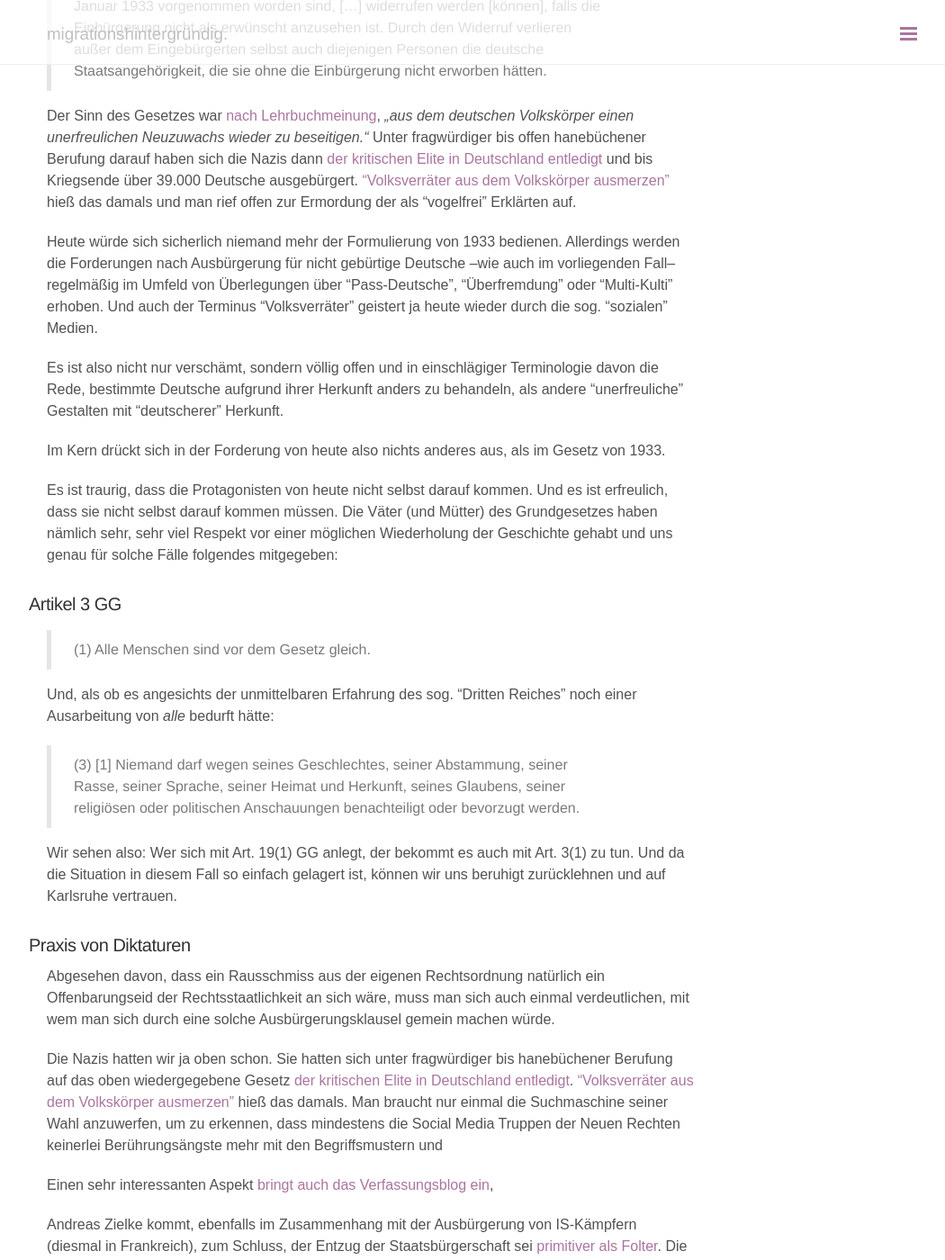
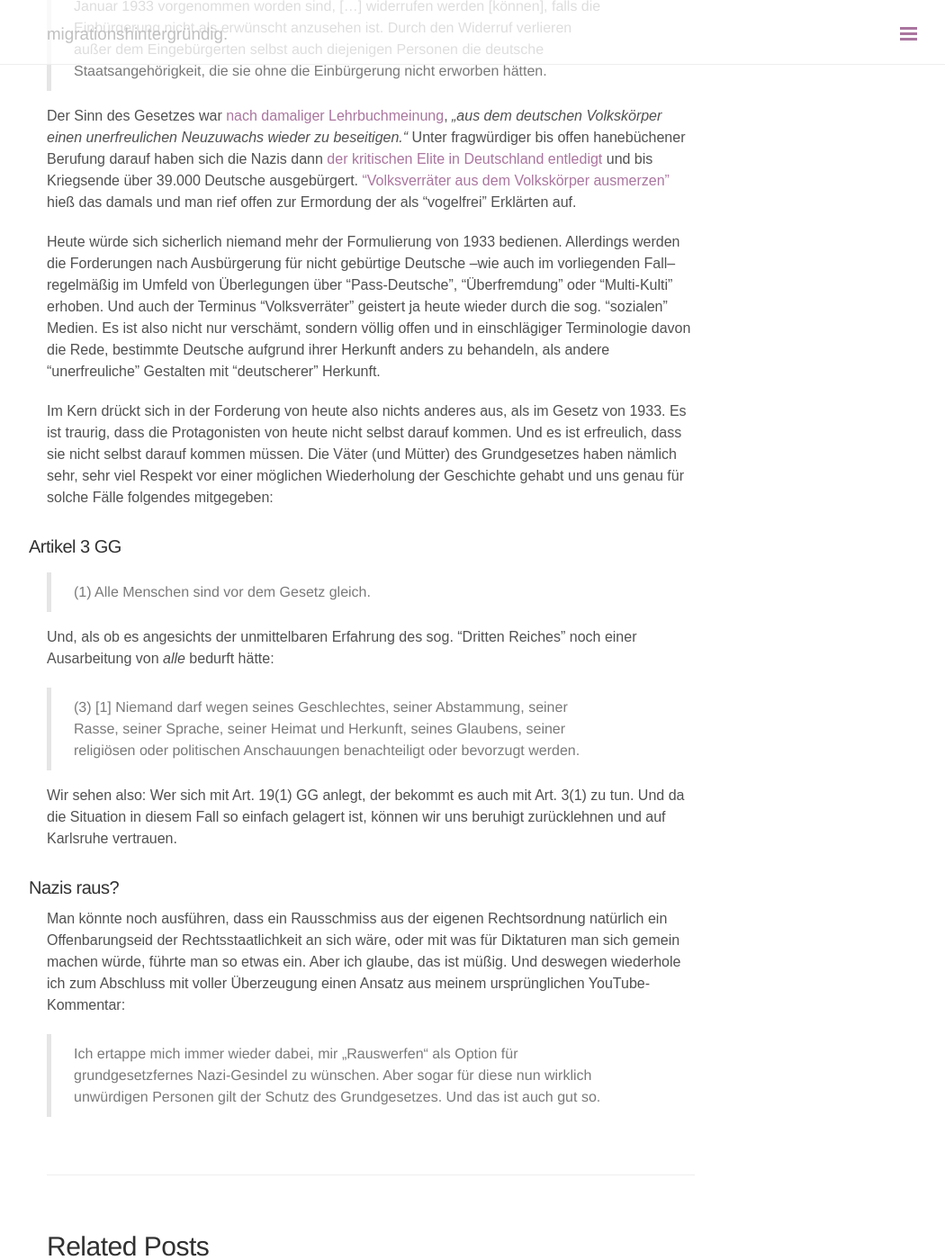
Before and after one commit to turkishmaid/turkishmaid.github.io, a Jekyll site: the page built from _posts/2019-02-02-ausbuergern.md, in a window 1280 px wide and 1400 px high, scrolled down 1996 px. Shown: the whole window at 90% size, without its empty margins (228-1278 px from the left). Built offline with Jekyll 4.4.1, drawn with Linux system fonts in a browser that asks for light colours; comment, search, counter and statistics services are not loaded; some of the changed text lies outside the part shown.

Commit message:
Nicht gespeichert :(

```diff
--- a/_posts/2019-02-02-ausbuergern.md
+++ b/_posts/2019-02-02-ausbuergern.md
@@ -40,7 +40,7 @@
 
 ### Der geschichtliche Aspekt
 
-Ich sagte oben, die Einführung von Staatsbürgern "auf Bewährung", mithin "zweiter Klasse" sei auf dem Boden des Grundgesetzes schwer vorstellbar. Nun, in [Frankreich](https://www.sueddeutsche.de/kultur/recht-und-verbrechen-schlimmer-als-folter-1.2849287) und [Großbritannien](https://verfassungsblog.de/verantwortlichkeiten-ausbuergern-entzug-der-staatsbuergerschaft-zur-terrorismusbekaempfung-grossbritannien/) war es offenbar vorstellbar (im letzteren Fall sogar mit direkt auf die Ausbürgerung folgenden Drohnenmord).
+Ich sagte oben, die Einführung von Staatsbürgern "auf Bewährung", mithin "zweiter Klasse", sei auf dem Boden des Grundgesetzes schwer vorstellbar. Nun, in [Frankreich](https://www.sueddeutsche.de/kultur/recht-und-verbrechen-schlimmer-als-folter-1.2849287) und [Großbritannien](https://verfassungsblog.de/verantwortlichkeiten-ausbuergern-entzug-der-staatsbuergerschaft-zur-terrorismusbekaempfung-grossbritannien/) war es offenbar vorstellbar (im letzteren Fall sogar mit direkt auf die Ausbürgerung folgenden Drohnenmord).
 
 Aber Deutschland ist weder Frankreich noch Großbritannien und einem anständigen Umgang mit Menschen wird hierzulande, in der direkten Erfahrung einer wenig ruhmreichen jüngeren Vergangenheit –dem sog. ["Vogelschiss"](https://www.youtube.com/watch?v=78spEzkbUAM)– ein anderer Stellenwert zugeordnet, als anderswo.
 
@@ -48,15 +48,11 @@
 
 > Einbürgerungen, die in der Zeit zwischen dem 9. November 1918 und dem 30. Januar 1933 vorgenommen worden sind, [...] widerrufen werden [können], falls die Einbürgerung nicht als erwünscht anzusehen ist. Durch den Widerruf verlieren außer dem Eingebürgerten selbst auch diejenigen Personen die deutsche Staatsangehörigkeit, die sie ohne die Einbürgerung nicht erworben hätten.
 
-Der Sinn des Gesetzes war [nach Lehrbuchmeinung](http://universaar.uni-saarland.de/journals/index.php/tg/article/viewArticle/471/510#fuss11), _„aus dem deutschen Volkskörper einen unerfreulichen Neuzuwachs wieder zu beseitigen.“_ Unter fragwürdiger bis offen hanebüchener Berufung darauf haben sich die Nazis dann [der kritischen Elite in Deutschland entledigt](https://de.wikipedia.org/wiki/Erste_Ausb%C3%BCrgerungsliste_des_Deutschen_Reichs_von_1933) und bis Kriegsende über 39.000 Deutsche ausgebürgert. ["Volksverräter aus dem Volkskörper ausmerzen"](https://www.baden18-45.de/filter/1933-08-25-aus-dem-volkskoerper-ausgemerzt-die-erste-ausbuergerungsliste-erscheint/) hieß das damals und man rief offen zur Ermordung der als "vogelfrei" Erklärten auf.
+Der Sinn des Gesetzes war [nach damaliger Lehrbuchmeinung](http://universaar.uni-saarland.de/journals/index.php/tg/article/viewArticle/471/510#fuss11), _„aus dem deutschen Volkskörper einen unerfreulichen Neuzuwachs wieder zu beseitigen.“_ Unter fragwürdiger bis offen hanebüchener Berufung darauf haben sich die Nazis dann [der kritischen Elite in Deutschland entledigt](https://de.wikipedia.org/wiki/Erste_Ausb%C3%BCrgerungsliste_des_Deutschen_Reichs_von_1933) und bis Kriegsende über 39.000 Deutsche ausgebürgert. ["Volksverräter aus dem Volkskörper ausmerzen"](https://www.baden18-45.de/filter/1933-08-25-aus-dem-volkskoerper-ausgemerzt-die-erste-ausbuergerungsliste-erscheint/) hieß das damals und man rief offen zur Ermordung der als "vogelfrei" Erklärten auf.
 
-Heute würde sich sicherlich niemand mehr der Formulierung von 1933 bedienen. Allerdings werden die Forderungen nach Ausbürgerung für nicht gebürtige Deutsche –wie auch im vorliegenden Fall– regelmäßig im Umfeld von Überlegungen über "Pass-Deutsche", "Überfremdung" oder "Multi-Kulti" erhoben. Und auch der Terminus "Volksverräter" geistert ja heute wieder durch die sog. "sozialen" Medien.
+Heute würde sich sicherlich niemand mehr der Formulierung von 1933 bedienen. Allerdings werden die Forderungen nach Ausbürgerung für nicht gebürtige Deutsche –wie auch im vorliegenden Fall– regelmäßig im Umfeld von Überlegungen über "Pass-Deutsche", "Überfremdung" oder "Multi-Kulti" erhoben. Und auch der Terminus "Volksverräter" geistert ja heute wieder durch die sog. "sozialen" Medien. Es ist also nicht nur verschämt, sondern völlig offen und in einschlägiger Terminologie davon die Rede, bestimmte Deutsche aufgrund ihrer Herkunft anders zu behandeln, als andere "unerfreuliche" Gestalten mit "deutscherer" Herkunft.
 
-Es ist also nicht nur verschämt, sondern völlig offen und in einschlägiger Terminologie davon die Rede, bestimmte Deutsche aufgrund ihrer Herkunft anders zu behandeln, als andere "unerfreuliche" Gestalten mit "deutscherer" Herkunft.
-
-Im Kern drückt sich in der Forderung von heute also nichts anderes aus, als im Gesetz von 1933.
-
-Es ist traurig, dass die Protagonisten von heute nicht selbst darauf kommen. Und es ist erfreulich, dass sie nicht selbst darauf kommen müssen. Die Väter (und Mütter) des Grundgesetzes haben nämlich sehr, sehr viel Respekt vor einer möglichen Wiederholung der Geschichte gehabt und uns genau für solche Fälle folgendes mitgegeben:
+Im Kern drückt sich in der Forderung von heute also nichts anderes aus, als im Gesetz von 1933. Es ist traurig, dass die Protagonisten von heute nicht selbst darauf kommen. Und es ist erfreulich, dass sie nicht selbst darauf kommen müssen. Die Väter (und Mütter) des Grundgesetzes haben nämlich sehr, sehr viel Respekt vor einer möglichen Wiederholung der Geschichte gehabt und uns genau für solche Fälle folgendes mitgegeben:
 
 ### Artikel 3 GG
 
@@ -69,37 +65,8 @@
 Wir sehen also: Wer sich mit Art. 19(1) GG anlegt, der bekommt es auch mit Art. 3(1) zu tun. Und da die Situation in diesem Fall so einfach gelagert ist, können wir uns beruhigt zurücklehnen und auf Karlsruhe vertrauen.
 
 
-### Praxis von Diktaturen
-
-Abgesehen davon, dass ein Rausschmiss aus der eigenen Rechtsordnung natürlich ein Offenbarungseid der Rechtsstaatlichkeit an sich wäre, muss man sich auch einmal verdeutlichen, mit wem man sich durch eine solche Ausbürgerungsklausel gemein machen würde.
-
-Die Nazis hatten wir ja oben schon. Sie hatten sich unter fragwürdiger bis hanebüchener Berufung auf das oben wiedergegebene Gesetz [der kritischen Elite in Deutschland entledigt](https://de.wikipedia.org/wiki/Erste_Ausb%C3%BCrgerungsliste_des_Deutschen_Reichs_von_1933). ["Volksverräter aus dem Volkskörper ausmerzen"](https://www.baden18-45.de/filter/1933-08-25-aus-dem-volkskoerper-ausgemerzt-die-erste-ausbuergerungsliste-erscheint/) hieß das damals. Man braucht nur einmal die Suchmaschine seiner Wahl anzuwerfen, um zu erkennen, dass mindestens die Social Media Truppen der Neuen Rechten keinerlei Berührungsängste mehr mit den Begriffsmustern und
-
-
-
-
-
-Einen sehr interessanten Aspekt [bringt auch das Verfassungsblog ein](https://verfassungsblog.de/verantwortlichkeiten-ausbuergern-entzug-der-staatsbuergerschaft-zur-terrorismusbekaempfung-grossbritannien/),
-
-
-
-Andreas Zielke kommt, ebenfalls im Zusammenhang mit der Ausbürgerung von IS-Kämpfern (diesmal in Frankreich), zum Schluss, der Entzug der Staatsbürgerschaft sei [primitiver als Folter](https://www.sueddeutsche.de/kultur/recht-und-verbrechen-schlimmer-als-folter-1.2849287). Die Formulierung mag angreifbar sein, sein Punkt ist es nicht:
-
-
-
-
-
 ### Nazis raus?
 
-Und nach all diesen Überlegungen wiederhole ich mit voller Überzeugung einen Ansatz aus meinem ursprünglichen YouTube-Kommentar:
+Man könnte noch ausführen, dass ein Rausschmiss aus der eigenen Rechtsordnung natürlich ein Offenbarungseid der Rechtsstaatlichkeit an sich wäre, oder mit was für Diktaturen man sich gemein machen würde, führte man so etwas ein. Aber ich glaube, das ist müßig. Und deswegen wiederhole ich zum Abschluss mit voller Überzeugung einen Ansatz aus meinem ursprünglichen YouTube-Kommentar:
 
 > Ich ertappe mich immer wieder dabei, mir „Rauswerfen“ als Option für grundgesetzfernes Nazi-Gesindel zu wünschen. Aber sogar für diese nun wirklich unwürdigen Personen gilt der Schutz des Grundgesetzes. Und das ist auch gut so.
-
-
----
-
-
-](https://www.bundestag.de/blob/550590/55a7e2d2698ef4aaeb5819ac14506f23/wd-2-138_15-pdf-data.pdf) war damals sehr eindeutig:
-- Ein zulässiger Anknüpfungspunkt
-für den Verlust der Staatsbürgerschaft ist die (freiwillige) Abwendung vom Heimatstaat, welche durch einen konkreten (statusrechtlichen) Rechtsakt dokumentiert und begründet wird.
--
```
